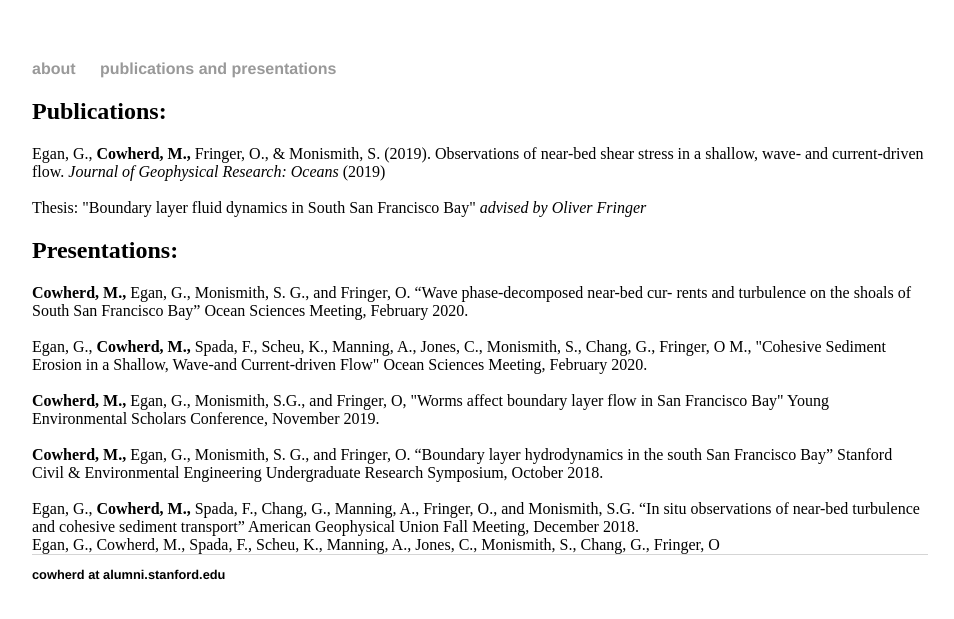
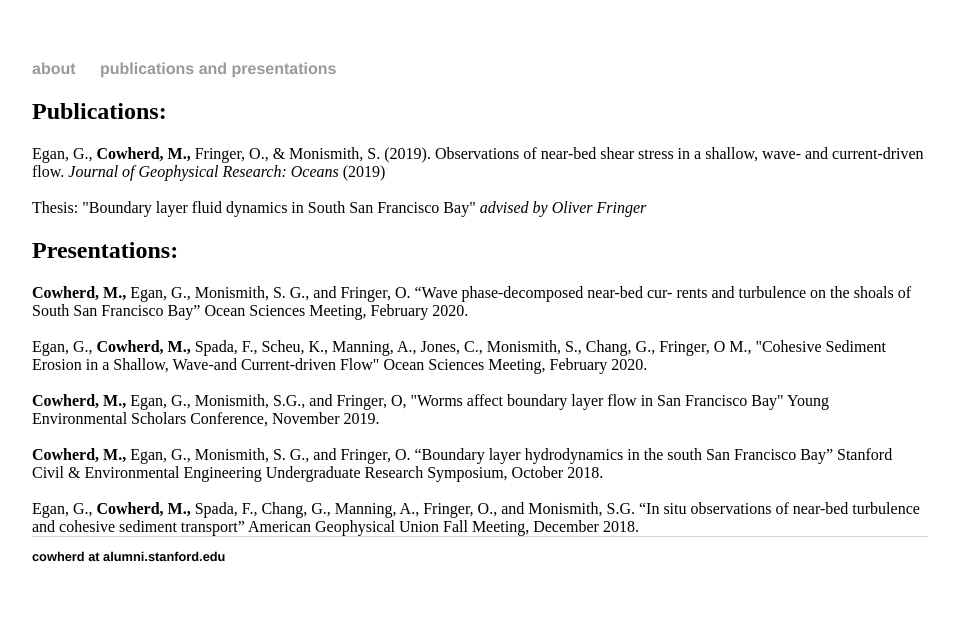
Before and after one commit to mariannecowherd/mariannecowherd.github.io, a Jekyll site: the page built from cv/index.html, in a window 1280 px wide. Shown: the top 619 px of the page, without its empty margins (160-1114 px from the left). Built offline with Jekyll 4.4.1, drawn with Linux system fonts in a browser that asks for light colours.

Commit message:
add pres

```diff
--- a/cv/index.html
+++ b/cv/index.html
@@ -14,4 +14,3 @@ title: CV
 	<b>Cowherd, M.,</b> Egan, G., Monismith, S. G., and Fringer, O. “Boundary layer hydrodynamics in the south San Francisco Bay” Stanford Civil & Environmental Engineering Undergraduate Research Symposium, October 2018.<br><br>
 	Egan, G., <b>Cowherd, M.,</b> Spada, F., Chang, G., Manning, A., Fringer, O., and Monismith, S.G. “In situ observations of near-bed turbulence and cohesive sediment transport” American Geophysical Union Fall Meeting, December 2018.<br>
 </div><!-- /.blurb -->
-Egan, G., Cowherd, M., Spada, F., Scheu, K., Manning, A., Jones, C., Monismith, S., Chang, G., Fringer, O
```
Also changed, not shown: 1 other file.
